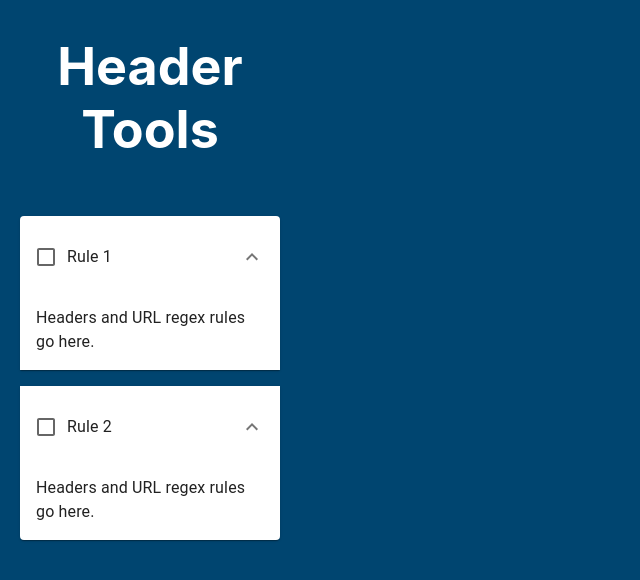
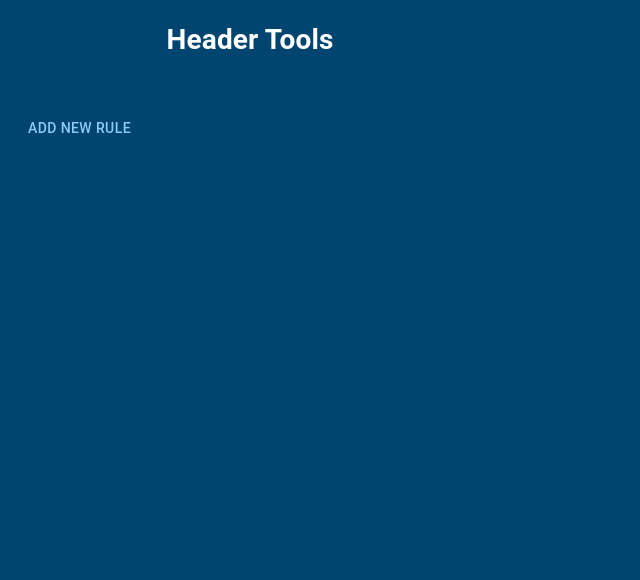
Before and after one commit to darrena092/header-tools, a React (Create React App) app: page / in a window 1280 px wide. Shown: the top 580 px of the page, without its empty margins (0-640 px from the left). Built offline with nearby package versions, Linux system fonts and the light colour scheme.

Commit message:
Rule creation, edit and saving.

```diff
--- a/package.json
+++ b/package.json
@@ -44,5 +44,8 @@
       "last 1 firefox version",
       "last 1 safari version"
     ]
+  },
+  "devDependencies": {
+    "@types/chrome": "^0.0.260"
   }
 }
--- a/src/App.css
+++ b/src/App.css
@@ -1,9 +1,8 @@
 body {
-  width: 300px;
-  height: 200px;
+  width: 500px;
+  height: auto;
   margin: 0;
   padding: 0;
-  background-color: #004570;
 }
 
 .App-header {
@@ -11,11 +10,7 @@ body {
   flex-direction: column;
   align-items: center;
   justify-content: center;
-  font-size: calc(10px + 2vmin);
+  font-size: 14px;
   color: white;
   text-align: center;
 }
-
-.App-link {
-  color: #61dafb;
-}
--- a/src/App.tsx
+++ b/src/App.tsx
@@ -1,23 +1,32 @@
 import React from 'react';
 import './App.css';
 import RuleList from './components/RuleList';
+import { ThemeProvider, createTheme } from '@mui/material/styles';
+import CssBaseline from '@mui/material/CssBaseline';
+
+const darkTheme = createTheme({
+  palette: {
+    mode: 'dark',
+    background: {
+      default: "#004570"
+    }
+  },
+  spacing: 8
+});
 
 const App: React.FC = () => {
-
-  const rules = [
-    { id: 1, title: 'Rule 1' },
-    { id: 2, title: 'Rule 2' }
-  ];
-
   return (
     <div className="App">
-      <header className="App-header">
-        <h1>Header Tools</h1>
-      </header>
+      <ThemeProvider theme={darkTheme}>
+        <CssBaseline />
+        <header className="App-header">
+          <h1>Header Tools</h1>
+        </header>
 
-      <div style={{ padding: '20px' }}>
-        <RuleList rules={rules} />
-      </div>
+          <div style={{ padding: '20px' }}>
+            <RuleList />
+          </div>
+      </ThemeProvider>
     </div>
   );
 }
--- a/src/components/Rule.tsx
+++ b/src/components/Rule.tsx
@@ -1,23 +1,28 @@
 import React from 'react';
 import { Accordion, AccordionSummary, AccordionDetails, Typography, Checkbox, FormControlLabel } from '@mui/material';
 import ExpandMoreIcon from '@mui/icons-material/ExpandMore';
+import RuleTitle from './RuleTitle';
+import { RuleData } from './RuleList';
 
 interface RuleProps {
-  title: string;
+  rule: RuleData;
   expanded: boolean;
   onToggle: (event: React.ChangeEvent<HTMLInputElement>, checked: boolean) => void;
+  onChange: (event: React.ChangeEvent<{}>, isExpanded: boolean) => void;
+  onRuleChange: (updatedRule: RuleData) => void;
 }
 
-const Rule: React.FC<RuleProps> = ({ title, expanded, onToggle }) => (
-  <Accordion expanded={expanded}>
+const Rule: React.FC<RuleProps> = ({ rule, expanded, onToggle, onChange, onRuleChange }) => {
+  const handleTitleChange = (newTitle: string) => {
+    console.log('Title changed to:', newTitle);
+  };
+
+  return (
+    <Accordion expanded={expanded} onChange={(event, isExpanded) => onChange(event, isExpanded)}>
       <AccordionSummary expandIcon={<ExpandMoreIcon />} aria-controls="panel1a-content" id="panel1a-header">
-      <FormControlLabel
-        aria-label="Acknowledge"
-        onClick={(event) => event.stopPropagation()}
-        onFocus={(event) => event.stopPropagation()}
-        control={<Checkbox onChange={onToggle} />}
-        label={title}
-        style={{ marginRight: 'auto' }}
+      <RuleTitle
+        title={rule.title}
+        onTitleChange={(newTitle) => onRuleChange({ ...rule, title: newTitle })}
       />
       </AccordionSummary>
       <AccordionDetails>
@@ -25,5 +30,6 @@ const Rule: React.FC<RuleProps> = ({ title, expanded, onToggle }) => (
       </AccordionDetails>
     </Accordion>
   );
+};
 
 export default Rule;
--- a/src/components/RuleList.tsx
+++ b/src/components/RuleList.tsx
@@ -1,32 +1,57 @@
-import React, { useState } from 'react';
+import React, { useEffect, useState } from 'react';
+import { Button } from '@mui/material';
 import Rule from './Rule';
 
-interface RuleData {
+export interface RuleData {
   id: number;
   title: string;
 }
 
-interface RuleListProps {
-  rules: RuleData[];
-}
+const RuleList: React.FC = () => {
+  const [rules, setRules] = useState<RuleData[]>([]);
+  const [expanded, setExpanded] = useState<string | false>(false);
 
-const RuleList: React.FC<RuleListProps> = ({ rules }) => {
-  const [expanded, setExpanded] = useState<string | false>(false);
+  useEffect(() => {
+    chrome.storage.local.get(['rules'], (result) => {
+      if (result.rules) {
+        setRules(result.rules);
+      }
+    });
+  }, []);
 
   const handleChange = (panel: string) => (event: React.ChangeEvent<{}>, isExpanded: boolean) => {
     setExpanded(isExpanded ? panel : false);
   };
 
+  const addNewRule = () => {
+    const newRule: RuleData = {
+      id: Date.now(),
+      title: "New Rule",
+    };
+    const updatedRules = [...rules, newRule];
+    setRules(updatedRules);
+    chrome.storage.local.set({ rules: updatedRules });
+  };
+
+  const handleRuleUpdate = (updatedRule: RuleData) => {
+    const updatedRules = rules.map(rule => rule.id === updatedRule.id ? updatedRule : rule);
+    setRules(updatedRules);
+    chrome.storage.local.set({ rules: updatedRules });
+  };
+
   return (
     <div>
-      {rules.map((rule) => (
+      {rules.map((rule, index) => (
         <Rule
           key={rule.id}
-          title={rule.title}
-          expanded={true}
-          onToggle={() => console.log(`Toggled`)} // Implement toggle logic
+          rule={rule}
+          expanded={expanded === `panel${index}`}
+          onChange={handleChange(`panel${index}`)}
+          onToggle={() => {}}
+          onRuleChange={handleRuleUpdate}
         />
       ))}
+      <Button onClick={addNewRule} style={{ marginTop: '10px' }}>Add New Rule</Button>
     </div>
   );
 };
--- /dev/null
+++ b/src/components/RuleTitle.tsx
@@ -0,0 +1,68 @@
+import React, { useState } from 'react';
+import { TextField, IconButton, Box } from '@mui/material';
+import EditIcon from '@mui/icons-material/Edit';
+
+interface RuleTitleProps {
+  title: string;
+  onTitleChange: (newTitle: string) => void;
+}
+
+const RuleTitle: React.FC<RuleTitleProps> = ({ title, onTitleChange }) => {
+  const [isEditing, setIsEditing] = useState(false);
+  const [editableTitle, setEditableTitle] = useState(title);
+
+  const handleBlur = () => {
+    setIsEditing(false);
+    onTitleChange(editableTitle);
+  };
+
+  const handleChange = (event: React.ChangeEvent<HTMLInputElement>) => {
+    setEditableTitle(event.target.value);
+  };
+
+  const handleEditClick = (event: React.MouseEvent<HTMLButtonElement, MouseEvent>) => {
+    event.stopPropagation();
+    setIsEditing(true);
+  };
+
+  const handleKeyDown = (event: React.KeyboardEvent<HTMLDivElement>) => {
+    if (event.key === 'Enter') {
+      handleBlur();
+      event.preventDefault();
+    }
+  };
+
+  return (
+    <Box
+      sx={{
+        display: 'flex',
+        alignItems: 'center',
+        color: '#fff',
+        cursor: 'text',
+        width: '100%',
+      }}
+    >
+      {isEditing ? (
+        <TextField
+          fullWidth
+          size="small"
+          variant="outlined"
+          value={editableTitle}
+          onChange={handleChange}
+          onBlur={handleBlur}
+          onKeyDown={handleKeyDown}
+          autoFocus
+        />
+      ) : (
+        <>
+          <span style={{ flexGrow: 1, userSelect: 'none' }}>{title}</span>
+          <IconButton size="small" onClick={handleEditClick} sx={{ ml: 1 }}>
+            <EditIcon fontSize="small" />
+          </IconButton>
+        </>
+      )}
+    </Box>
+  );
+};
+
+export default RuleTitle;
```
Also changed, not shown: manifest.json, 1 other file (tests, documents, lock files or other folders). Lines whose indentation alone changed are shown as unchanged.
